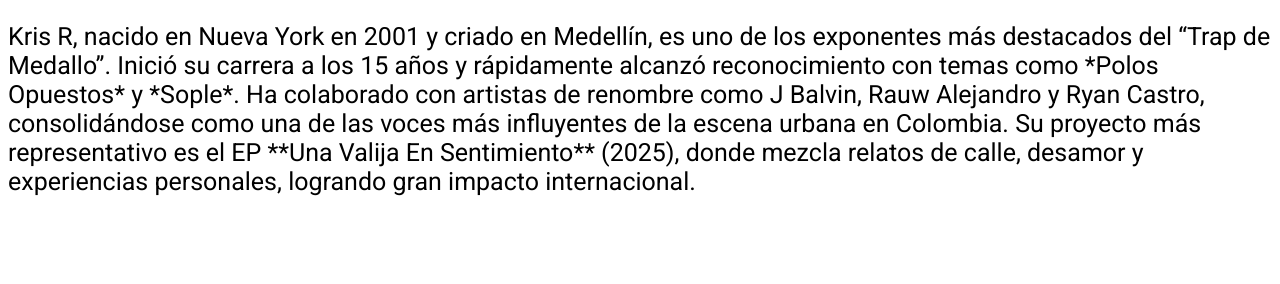
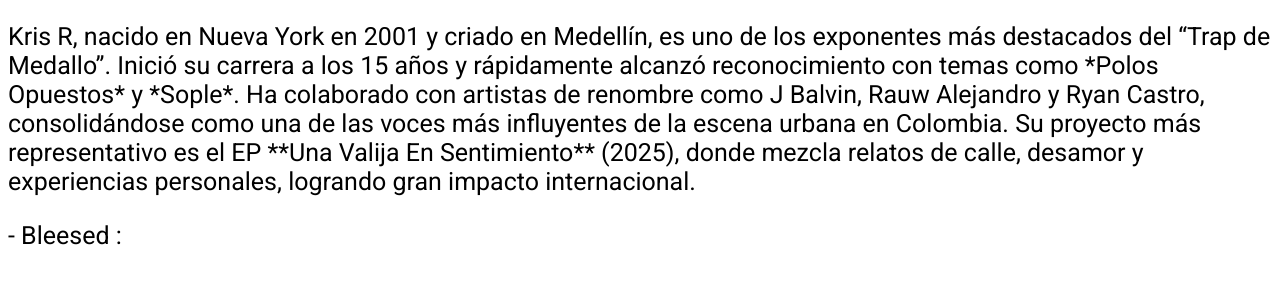
Before and after one commit to juandavidiglesias79/06_R-brica_4, a plain HTML site: page index.html in a window 1280 px wide. Shown: the part 328-612 px from the top of the page. Drawn offline with Linux system fonts and the light colour scheme.

Commit message:
Develop Commit

```diff
--- a/index.html
+++ b/index.html
@@ -28,7 +28,7 @@
     <h1>~ Cantantes Favortios ~</h1>
     <p>- Kris r : <img src="https://billboard.com.co/wp-content/uploads/2025/08/Kris-R-770x470.jpg" alt="img1"></p>
     <p>Kris R, nacido en Nueva York en 2001 y criado en Medellín, es uno de los exponentes más destacados del “Trap de Medallo”. Inició su carrera a los 15 años y rápidamente alcanzó reconocimiento con temas como *Polos Opuestos* y *Sople*. Ha colaborado con artistas de renombre como J Balvin, Rauw Alejandro y Ryan Castro, consolidándose como una de las voces más influyentes de la escena urbana en Colombia. Su proyecto más representativo es el EP **Una Valija En Sentimiento** (2025), donde mezcla relatos de calle, desamor y experiencias personales, logrando gran impacto internacional.</p>
-    <p></p>
+    <p>- Bleesed : </p>
     <p></p>
     <p></p>
     <p></p>
```
